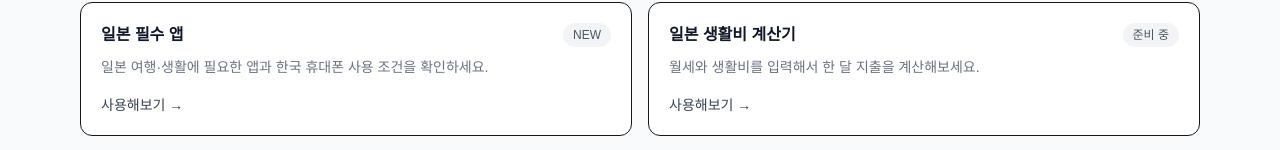
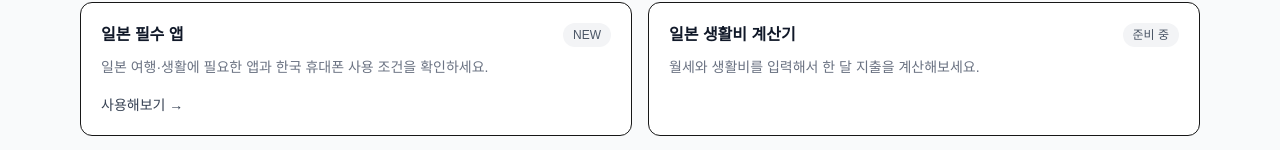
Before and after one commit to PARK-SUNGJUN-618/ilsengga, a Next.js app: page / in a window 1280 px wide. Shown: the part 778-928 px from the top of the page. Built offline with nearby package versions, Linux system fonts and the light colour scheme.

Commit message:
ilsengga-Hide CTA on coming soon tool cards

```diff
--- a/app/components/ToolCard.tsx
+++ b/app/components/ToolCard.tsx
@@ -33,9 +33,11 @@ export default function ToolCard({
         )}
       </div>
 
-      <div className="mt-4 text-sm font-medium text-gray-700">
-        사용해보기 →
-      </div>
+      {href !== "/coming-soon" && (
+        <div className="mt-4 text-sm font-medium text-gray-700">
+          사용해보기 →
+        </div>
+      )}
     </>
   );
 
```
